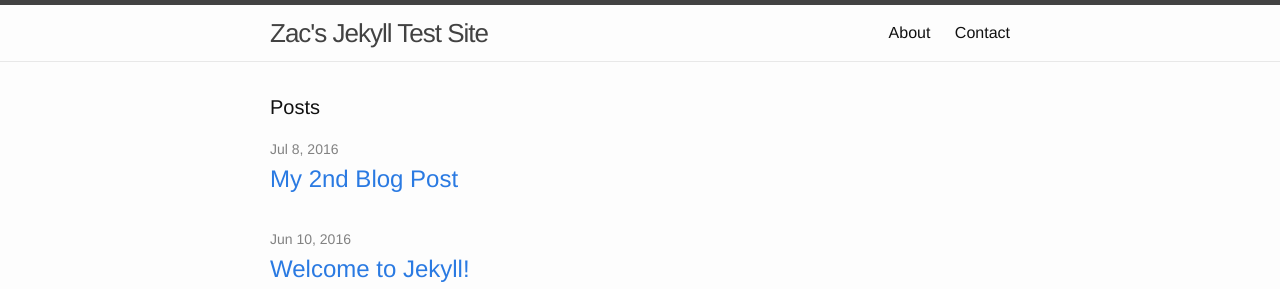
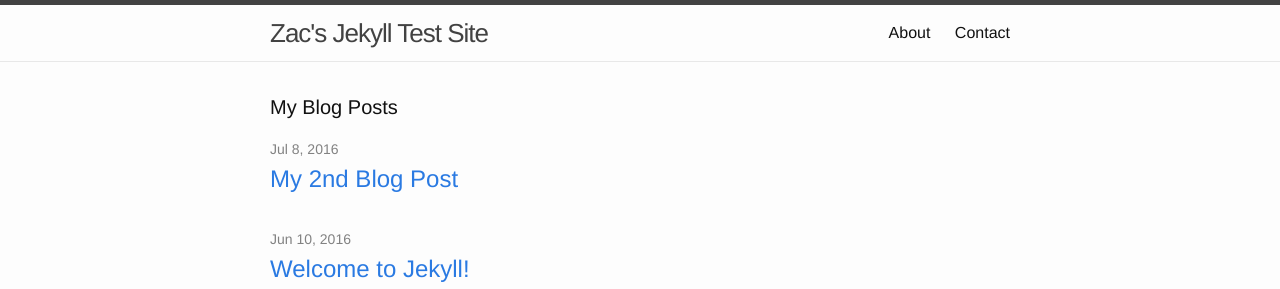
Before and after one commit to zac-heisey/test-jekyll-site, a Jekyll site: the page built from index.html, in a window 1280 px wide. Shown: the top 289 px of the page. Built offline with Jekyll 4.4.1, drawn with Linux system fonts in a browser that asks for light colours.

Commit message:
update heading to My Blog Posts

```diff
--- a/index.html
+++ b/index.html
@@ -4,7 +4,7 @@
 
 <div class="home">
 
-    <h1 class="page-heading">Posts</h1>
+    <h1 class="page-heading">My Blog Posts</h1>
 
     <ul class="post-list">
       {% for post in site.posts %}
```
